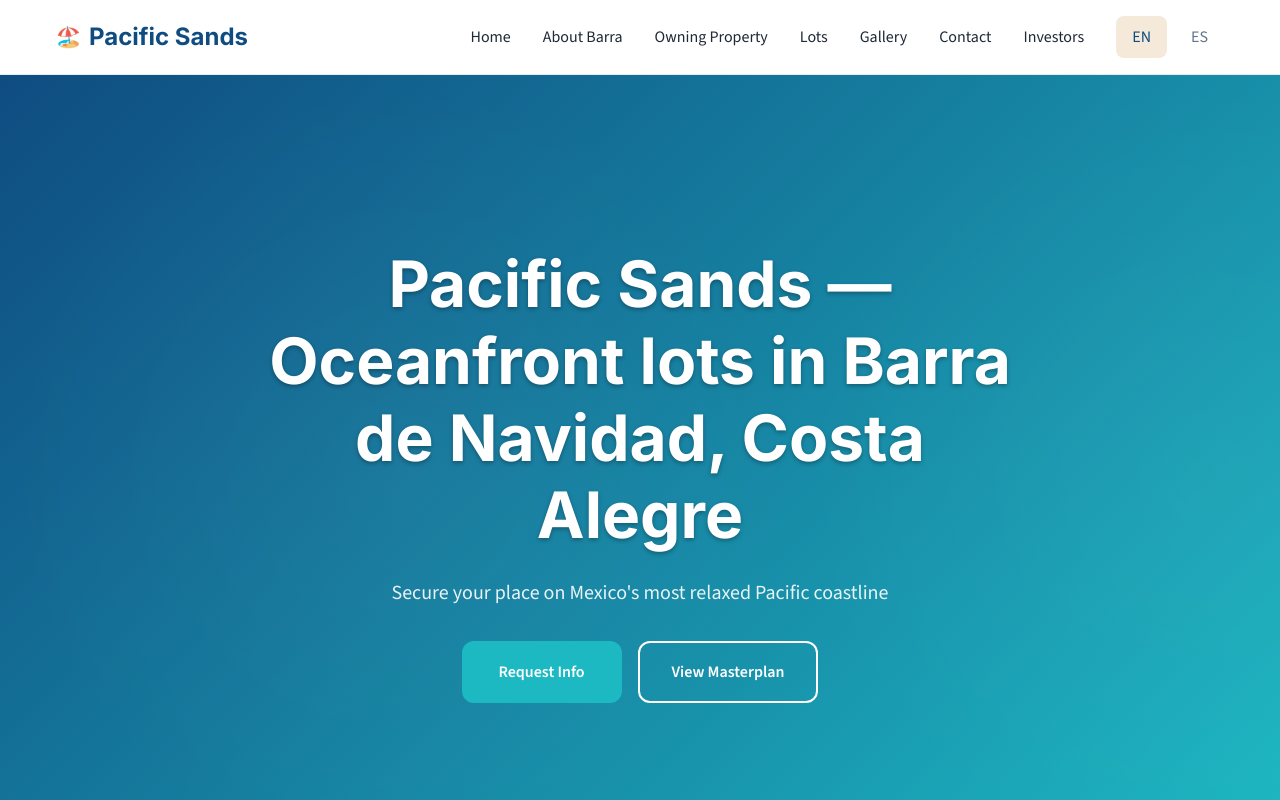
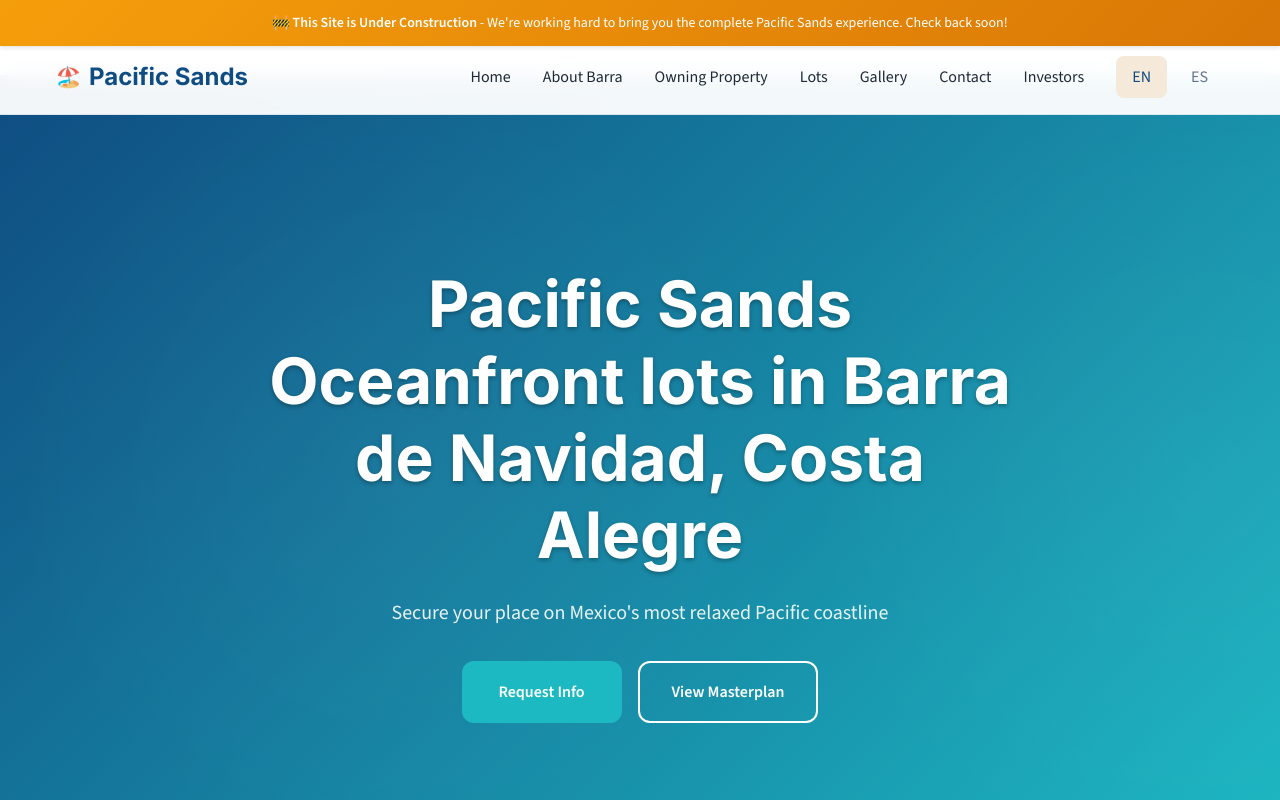
Before and after one commit to jetpiloto1/pacificsands, a plain HTML site: page index.html in a window 1280 px wide. Shown: the top 800 px of the page. Drawn offline with nearby package versions, Linux system fonts and the light colour scheme.

Commit message:
Remove dashes from title and add Under Construction banner to homepage

```diff
--- a/assets/css/style.css
+++ b/assets/css/style.css
@@ -109,10 +109,30 @@ p {
   padding: 0 1rem;
 }
 
+/* Construction Banner */
+.construction-banner {
+  background: linear-gradient(135deg, #F59E0B, #D97706);
+  color: white;
+  padding: 0.75rem 0;
+  text-align: center;
+  position: fixed;
+  top: 0;
+  left: 0;
+  right: 0;
+  z-index: 1001;
+  box-shadow: 0 2px 4px rgba(0, 0, 0, 0.1);
+}
+
+.construction-banner p {
+  margin: 0;
+  font-size: 0.875rem;
+  font-weight: 500;
+}
+
 /* Header */
 .header {
   position: sticky;
-  top: 0;
+  top: 2.5rem; /* Adjusted for construction banner */
   background: rgba(255, 255, 255, 0.95);
   backdrop-filter: blur(10px);
   border-bottom: 1px solid rgba(15, 76, 129, 0.1);
@@ -255,6 +275,7 @@ p {
   background: linear-gradient(135deg, var(--ocean) 0%, var(--teal) 100%);
   color: var(--white);
   overflow: hidden;
+  padding-top: 2.5rem; /* Account for construction banner */
 }
 
 .hero::before {
--- a/index.html
+++ b/index.html
@@ -87,11 +87,18 @@
         </div>
     </header>
 
+    <!-- Under Construction Banner -->
+    <div class="construction-banner">
+        <div class="container">
+            <p><strong>🚧 This Site is Under Construction</strong> - We're working hard to bring you the complete Pacific Sands experience. Check back soon!</p>
+        </div>
+    </div>
+
     <!-- Hero Section -->
     <section class="hero">
         <div class="container">
             <div class="hero-content fade-in">
-                <h1>Pacific Sands — Oceanfront lots in Barra de Navidad, Costa Alegre</h1>
+                <h1>Pacific Sands Oceanfront lots in Barra de Navidad, Costa Alegre</h1>
                 <p>Secure your place on Mexico's most relaxed Pacific coastline</p>
                 <div class="cta-buttons">
                     <a href="/contact.html" class="btn btn-primary">Request Info</a>
```
Also changed, not shown: es/index.html (+8 -1 lines).
